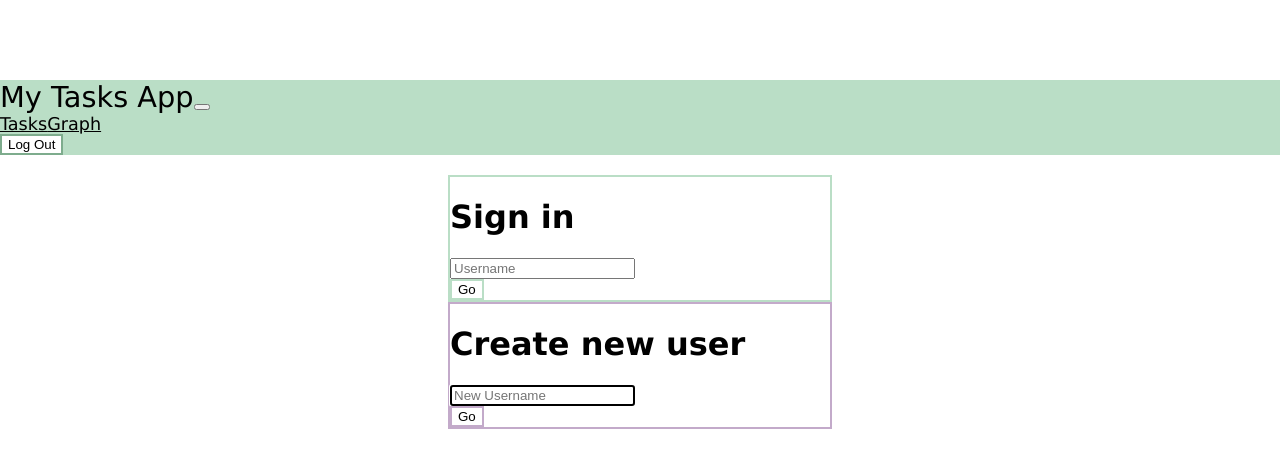
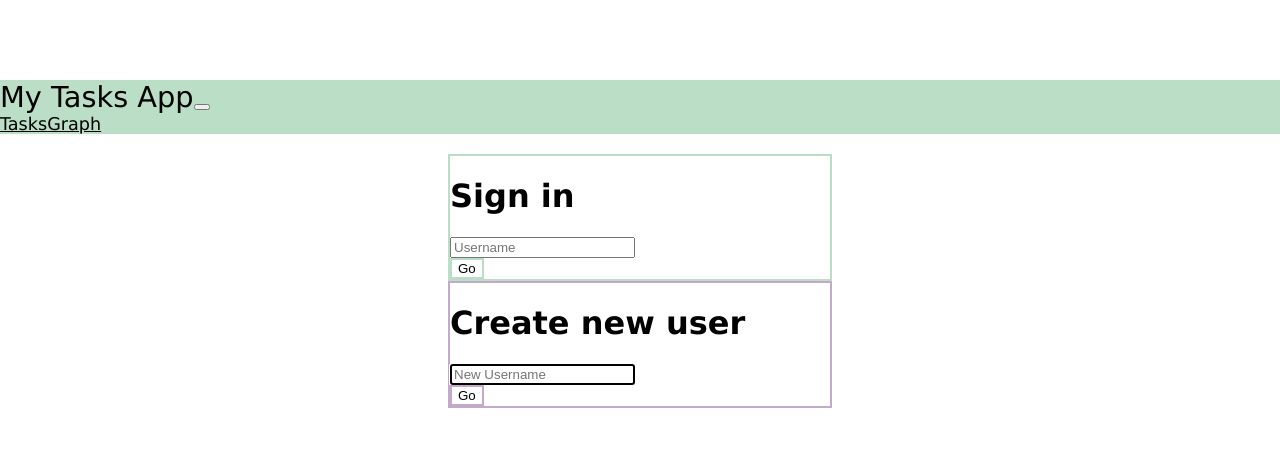
Before and after one commit to smbryar/todo_react_application, a React (Create React App) app: page / in a window 1280 px wide. Shown: the top 468 px of the page. Built offline with nearby package versions, Linux system fonts and the light colour scheme; no server answers; the HTML template or start-up script is replaced by a standard one.

Commit message:
Hide logout button when not logged in

```diff
--- a/src/App.js
+++ b/src/App.js
@@ -141,7 +141,7 @@ function App() {
   return (
     <Router>
       <div className="App">
-        <Header handleLogOut={handleLogOut}/>
+        <Header handleLogOut={handleLogOut} userID={userID}/>
         <Switch>
           {!!userID ?
             <><Route path="/graph">
--- a/src/Header/Header.js
+++ b/src/Header/Header.js
@@ -15,9 +15,9 @@ function Header(props) {
                     <Link className="px-3 navlink--my-tasks-app" to="/" >Tasks</Link>
                     <Link className="px-3 navlink--my-tasks-app" to="/graph" >Graph</Link>
                 </Nav>
-                <Nav className="ml-auto">
+                {props.userID && <Nav className="ml-auto">
                 <SimpleButton variant="logout" onClick={props.handleLogOut}>Log Out</SimpleButton>
-                </Nav>
+                </Nav>}
             </Navbar.Collapse>
         </Navbar>
     );
```
